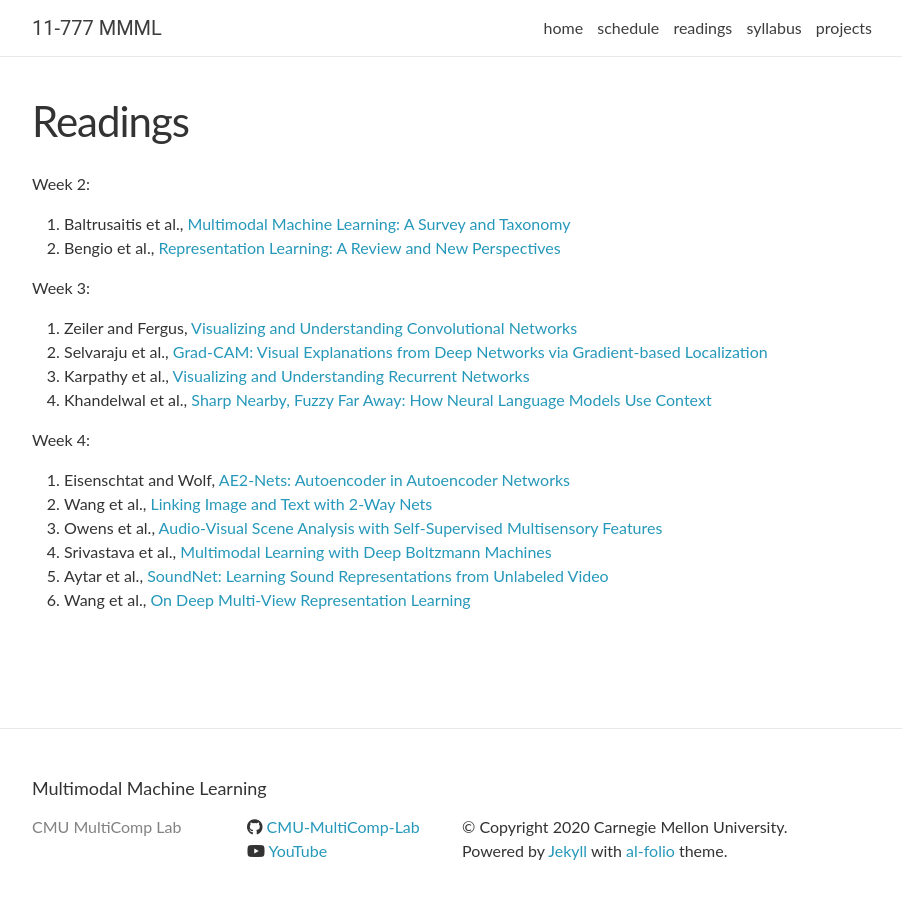
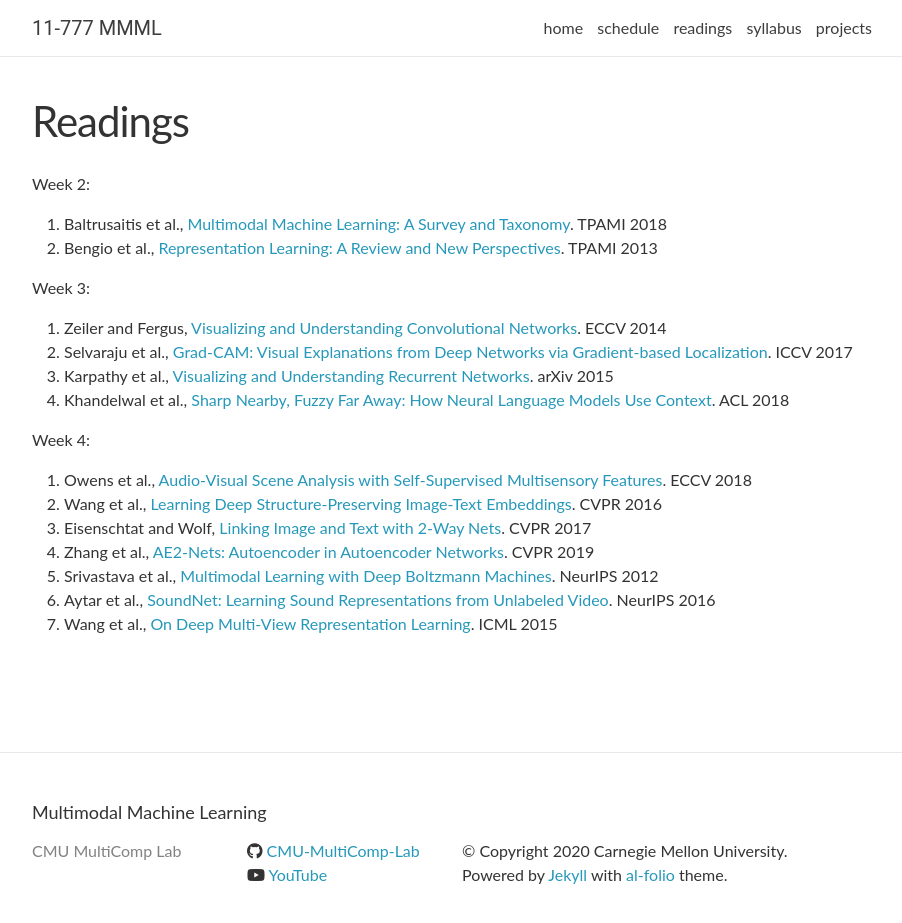
Before and after one commit to CMU-MultiComp-Lab/mmml-course, a Jekyll site: the page built from _pages/readings.md, in a window 1280 px wide and 948 px high. Shown: the top 923 px of the window, without its empty margins (188-1090 px from the left). Built offline with Jekyll 4.4.1, drawn with Linux system fonts in a browser that asks for light colours; nearby versions of some CDN libraries; comment, search, counter and statistics services are not loaded.

Commit message:
Update readings.md

```diff
--- a/_pages/readings.md
+++ b/_pages/readings.md
@@ -5,19 +5,20 @@
 ---
 
 Week 2:
-1. Baltrusaitis et al., [Multimodal Machine Learning: A Survey and Taxonomy](https://piazza.com/class_profile/get_resource/kcnr11wq24q6z7/keln1op3u2j5z1)
-2. Bengio et al., [Representation Learning: A Review and New Perspectives](https://piazza.com/class_profile/get_resource/kcnr11wq24q6z7/keln1obkjer5ym)
+1. Baltrusaitis et al., [Multimodal Machine Learning: A Survey and Taxonomy](https://piazza.com/class_profile/get_resource/kcnr11wq24q6z7/keln1op3u2j5z1). TPAMI 2018
+2. Bengio et al., [Representation Learning: A Review and New Perspectives](https://piazza.com/class_profile/get_resource/kcnr11wq24q6z7/keln1obkjer5ym). TPAMI 2013
 
 Week 3:
-1. Zeiler and Fergus, [Visualizing and Understanding Convolutional Networks](https://piazza.com/class_profile/get_resource/jjyt9xcoem64k5/jlvnkpiszoo26g)
-2. Selvaraju et al., [Grad-CAM: Visual Explanations from Deep Networks via Gradient-based Localization](https://piazza.com/class_profile/get_resource/jjyt9xcoem64k5/jlscu1vibjh3s8)
-3. Karpathy et al., [Visualizing and Understanding Recurrent Networks](https://arxiv.org/pdf/1506.02078.pdf)
-4. Khandelwal et al., [Sharp Nearby, Fuzzy Far Away: How Neural Language Models Use Context](https://arxiv.org/pdf/1805.04623.pdf)
+1. Zeiler and Fergus, [Visualizing and Understanding Convolutional Networks](https://piazza.com/class_profile/get_resource/jjyt9xcoem64k5/jlvnkpiszoo26g). ECCV 2014
+2. Selvaraju et al., [Grad-CAM: Visual Explanations from Deep Networks via Gradient-based Localization](https://piazza.com/class_profile/get_resource/jjyt9xcoem64k5/jlscu1vibjh3s8). ICCV 2017
+3. Karpathy et al., [Visualizing and Understanding Recurrent Networks](https://arxiv.org/pdf/1506.02078.pdf). arXiv 2015
+4. Khandelwal et al., [Sharp Nearby, Fuzzy Far Away: How Neural Language Models Use Context](https://arxiv.org/pdf/1805.04623.pdf). ACL 2018
 
 Week 4:
-1. Eisenschtat and Wolf, [AE2-Nets: Autoencoder in Autoencoder Networks](https://piazza.com/class_profile/get_resource/kcnr11wq24q6z7/kfcvzkwln5e3yh)
-2. Wang et al., [Linking Image and Text with 2-Way Nets](https://piazza.com/class_profile/get_resource/kcnr11wq24q6z7/kfcvzj5yckj3wi)
-3. Owens et al., [Audio-Visual Scene Analysis with Self-Supervised Multisensory Features](https://piazza.com/class_profile/get_resource/kcnr11wq24q6z7/kfcvzq9wixp4h5)
-4. Srivastava et al., [Multimodal Learning with Deep Boltzmann Machines](https://piazza.com/class_profile/get_resource/kcnr11wq24q6z7/kffvkrxhdf64pl)
-5. Aytar et al., [SoundNet: Learning Sound Representations from Unlabeled Video](https://piazza.com/class_profile/get_resource/kcnr11wq24q6z7/kffvl0ij2ee56i)
-6. Wang et al., [On Deep Multi-View Representation Learning](https://piazza.com/class_profile/get_resource/kcnr11wq24q6z7/kffvl0xi3zf56x)
+1. Owens et al., [Audio-Visual Scene Analysis with Self-Supervised Multisensory Features](https://piazza.com/class_profile/get_resource/kcnr11wq24q6z7/kfcvzq9wixp4h5). ECCV 2018
+2. Wang et al., [Learning Deep Structure-Preserving Image-Text Embeddings](https://piazza.com/class_profile/get_resource/kcnr11wq24q6z7/kfcvzks1fk13yc). CVPR 2016
+3. Eisenschtat and Wolf, [Linking Image and Text with 2-Way Nets](https://piazza.com/class_profile/get_resource/kcnr11wq24q6z7/kfcvzj5yckj3wi). CVPR 2017
+4. Zhang et al., [AE2-Nets: Autoencoder in Autoencoder Networks](https://piazza.com/class_profile/get_resource/kcnr11wq24q6z7/kfcvzkwln5e3yh). CVPR 2019
+5. Srivastava et al., [Multimodal Learning with Deep Boltzmann Machines](https://piazza.com/class_profile/get_resource/kcnr11wq24q6z7/kffvkrxhdf64pl). NeurIPS 2012
+6. Aytar et al., [SoundNet: Learning Sound Representations from Unlabeled Video](https://piazza.com/class_profile/get_resource/kcnr11wq24q6z7/kffvl0ij2ee56i). NeurIPS 2016
+7. Wang et al., [On Deep Multi-View Representation Learning](https://piazza.com/class_profile/get_resource/kcnr11wq24q6z7/kffvl0xi3zf56x). ICML 2015
```
